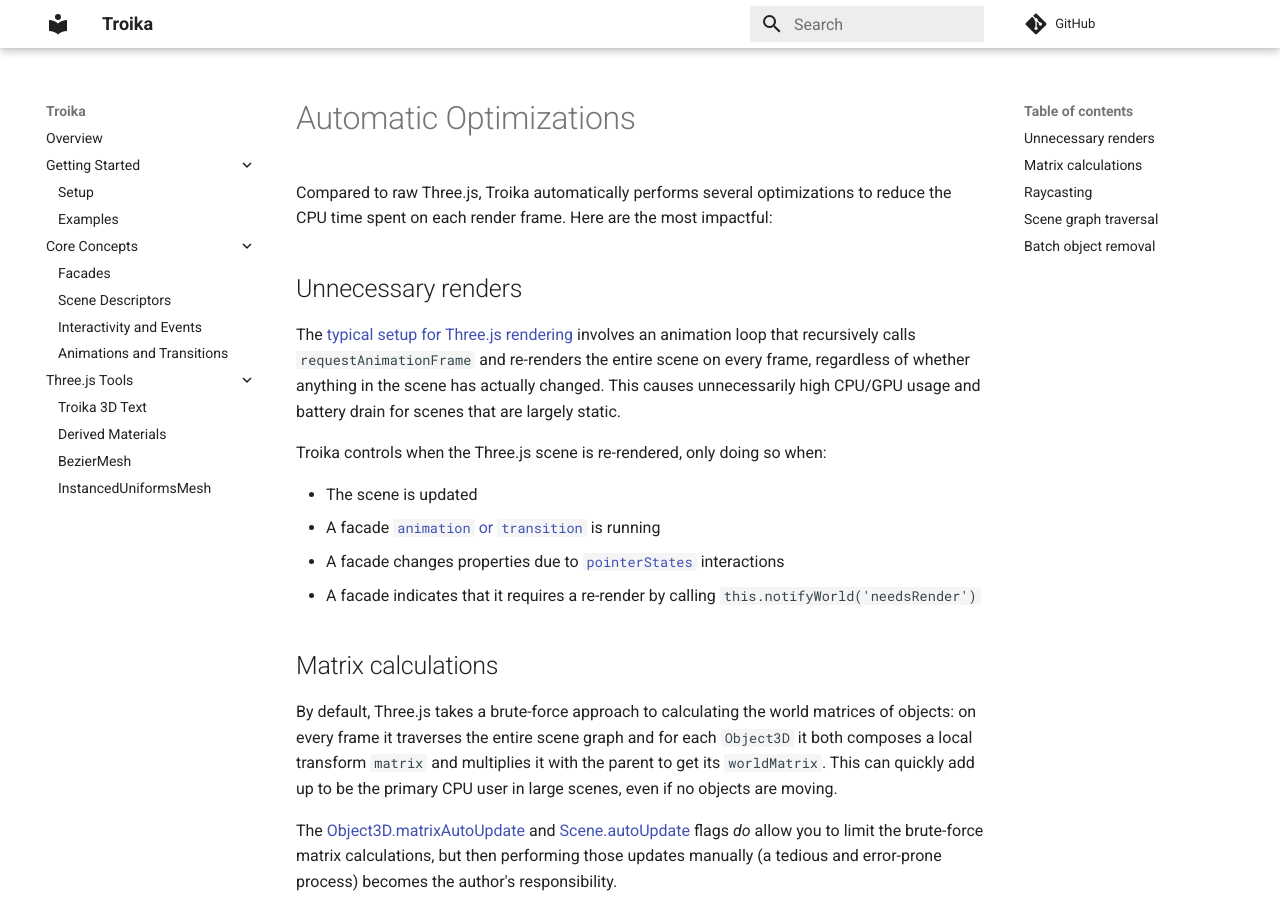
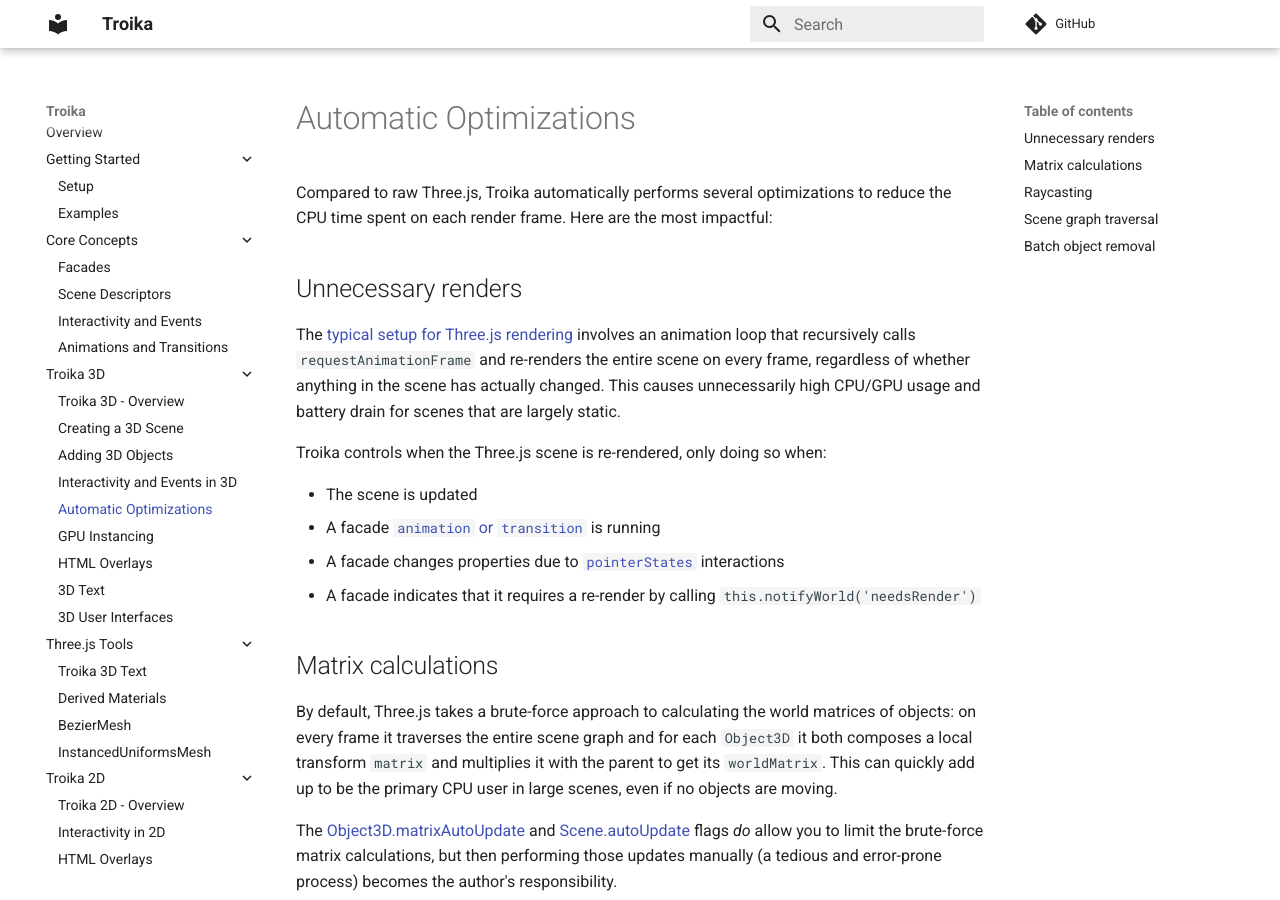
Before and after one commit to protectwise/troika, an MkDocs documentation site: the page built from docs/troika-3d/performance.md, in a window 1280 px wide and 900 px high. Built offline with MkDocs 1.6.1 and Material for MkDocs 9.7.7, drawn with Linux system fonts in a browser that asks for light colours; comment, search, counter and statistics services are not loaded.

Commit message:
wip: some docs scaffolding reorg

```diff
--- /dev/null
+++ b/docs/troika-2d/index.md
@@ -0,0 +1,6 @@
+---
+id: 2d-overview
+title: Troika 2D - Overview
+---
+
+TODO
--- a/mkdocs.yml
+++ b/mkdocs.yml
@@ -2,8 +2,8 @@
 site_author: Jason Johnston
 repo_url: https://github.com/protectwise/troika
 plugins:
-#  - monorepo
-  - include-markdown
+  # - monorepo
+  # - include-markdown
   - search
 theme:
   name: material
@@ -18,18 +18,32 @@
 nav:
   - Overview: index.md
   - Getting Started:
-    - getting-started/setup.md
-    - getting-started/examples.md
+      - getting-started/setup.md
+      - getting-started/examples.md
   - Core Concepts:
-    - troika-core/facades.md
-    - troika-core/scene-descriptors.md
-    - troika-core/interactivity-and-events.md
-    - troika-core/animations-and-transitions.md
+      - troika-core/facades.md
+      - troika-core/scene-descriptors.md
+      - troika-core/interactivity-and-events.md
+      - troika-core/animations-and-transitions.md
+  - Troika 3D:
+      - troika-3d/index.md
+      - troika-3d/scenes.md
+      - troika-3d/objects.md
+      - troika-3d/interactivity-and-events.md
+      - troika-3d/performance.md
+      - troika-3d/instancing.md
+      - troika-3d/html-overlays.md
+      - troika-3d/text.md
+      - troika-3d-ui/index.md
   - Three.js Tools:
-    - Troika 3D Text: troika-three-text/index.md
-    - Derived Materials: troika-three-utils/createDerivedMaterial.md
-    - BezierMesh: troika-three-utils/BezierMesh.md
-    - InstancedUniformsMesh: three-instanced-uniforms-mesh/index.md
+      - Troika 3D Text: troika-three-text/index.md
+      - Derived Materials: troika-three-utils/createDerivedMaterial.md
+      - BezierMesh: troika-three-utils/BezierMesh.md
+      - InstancedUniformsMesh: three-instanced-uniforms-mesh/index.md
+  - Troika 2D:
+      - troika-2d/index.md
+      - troika-2d/objects.md
+      - troika-2d/html-overlays.md
 
 
 
```
Also changed, not shown: docs/troika-2d/2d-overview.md (deleted, +0 -7 lines), docs/troika-3d/3d-interactivity.md (deleted, +0 -6 lines), docs/troika-3d/3d-objects.md (deleted, +0 -6 lines), docs/troika-3d/3d-optimization-techniques.md (deleted, +0 -6 lines), docs/troika-3d/3d-overview.md (deleted, +0 -7 lines), docs/troika-3d/3d-shader-utils.md (deleted, +0 -7 lines), docs/troika-3d/index.md (added, +6 -0 lines), docs/troika-3d/interactivity-and-events.md (added, +6 -0 lines), docs/troika-3d/objects.md (added, +10 -0 lines), packages/troika-three-utils/README.md (+7 -1 lines), docs/troika-2d/html-overlays.md (renamed from docs/troika-2d/2d-html-overlays.md), docs/troika-2d/objects.md (renamed from docs/troika-2d/2d-interactivity.md), docs/troika-3d-ui/index.md (renamed from docs/troika-3d/3d-user-interfaces.md), docs/troika-3d/html-overlays.md (renamed from docs/troika-3d/3d-html-overlays.md), 4 more files.
